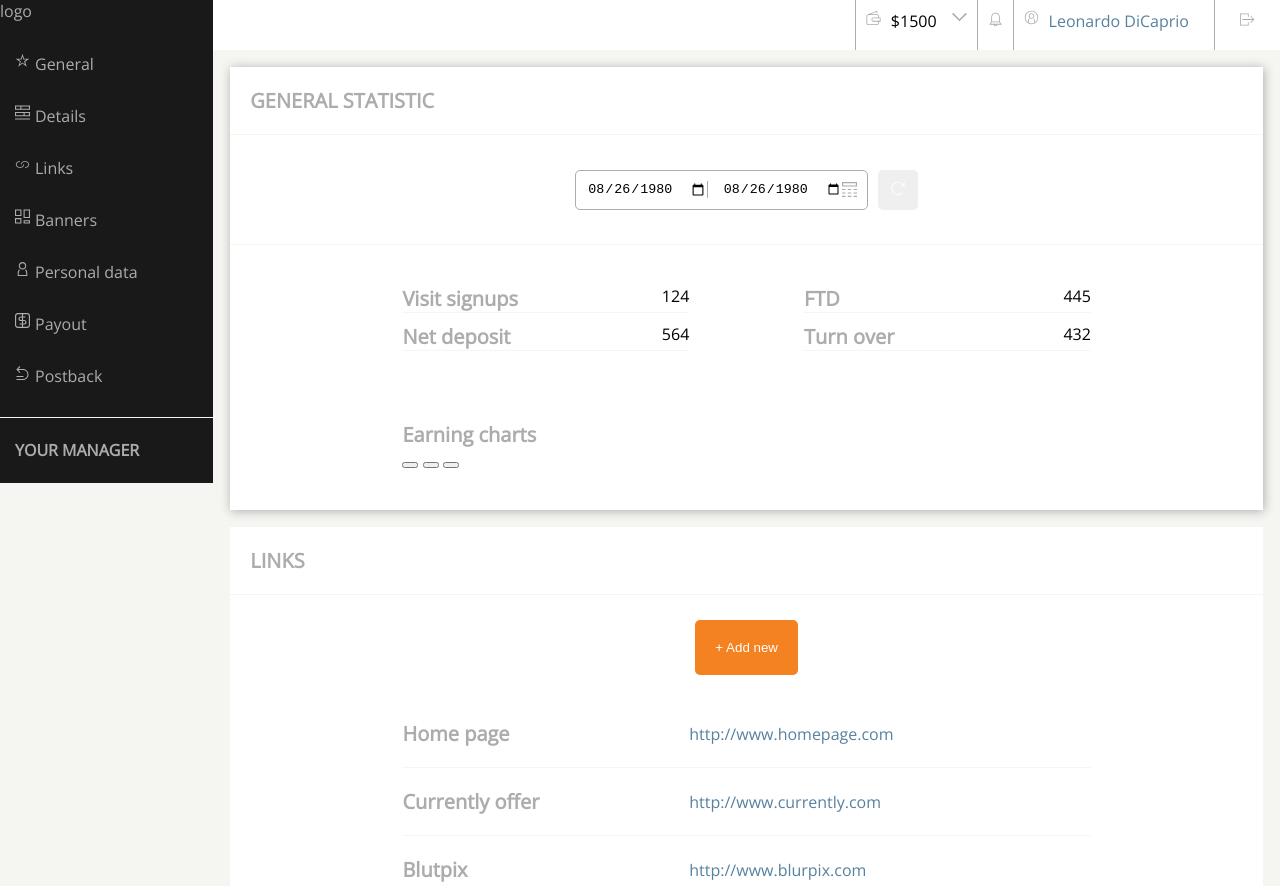
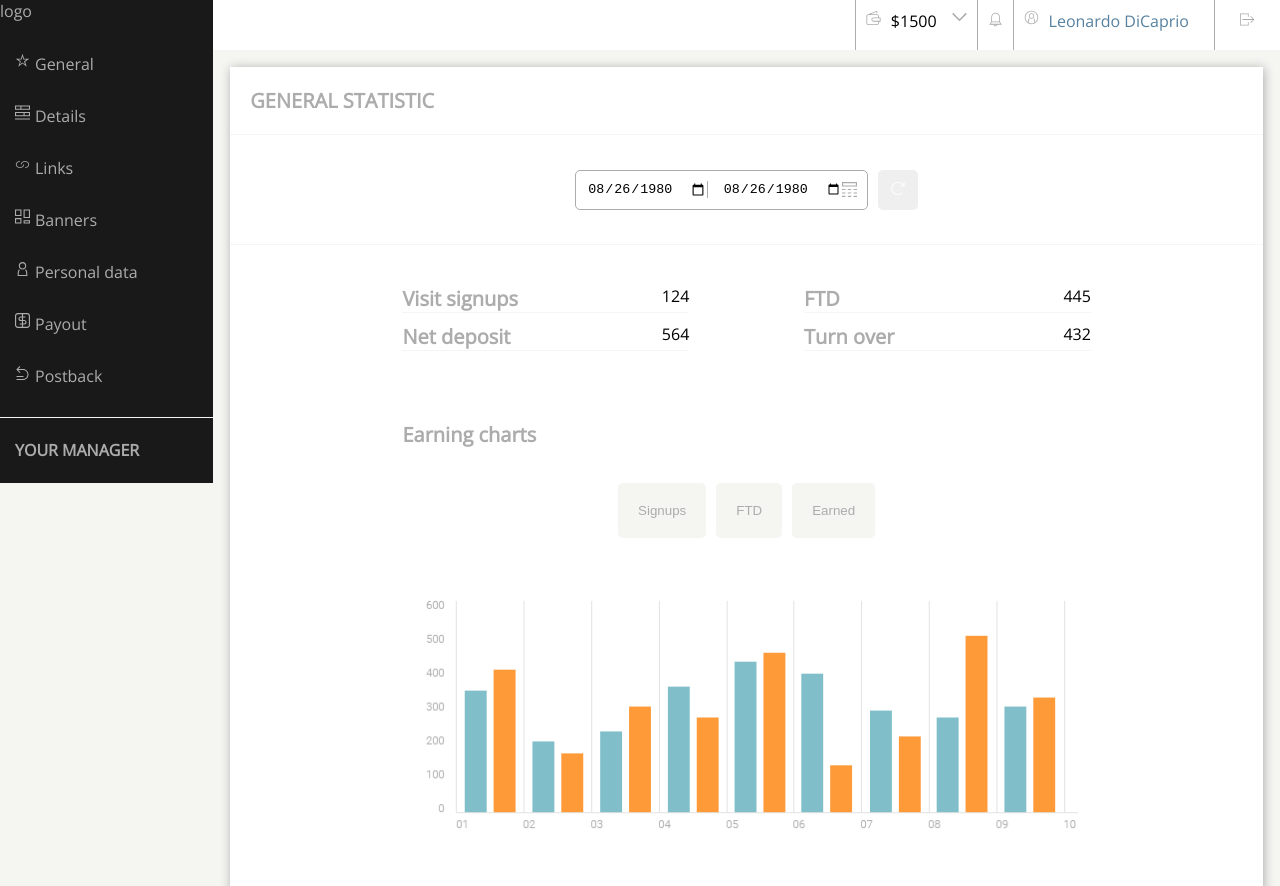
Before and after one commit to kamil-polanski/zadanie-9, a website: page index.html in a window 1280 px wide. Shown: the top 886 px of the page. Drawn offline with nearby package versions, Linux system fonts and the light colour scheme; files that its build step writes are made by us from their sources.

Commit message:
Modify section general statistic

```diff
--- a/index.html
+++ b/index.html
@@ -115,9 +115,14 @@
                     <div class="col-xs-8 col-s-8">
                         <div class="row">
                             <h3>Earning charts</h3>
-                            <button></button>
-                            <button></button>
-                            <button></button>
+                            <div class="flex-row">
+                                <button class="btn btn-large btn-grey">Signups</button>
+                                <button class="btn btn-large btn-grey">FTD</button>
+                                <button class="btn btn-large btn-grey">Earned</button>
+                            </div>
+                            <div >
+                                <img class="img" src="images/diagram.png">
+                            </div>
                         </div>
                     </div>
                 </div>
--- a/sass/components/components.scss
+++ b/sass/components/components.scss
@@ -20,11 +20,21 @@
     &:hover {
         border: 3px $orange solid;
         background-color: $white;
-        color: $orange
+        color: $orange;
+    }
+}
+.btn-grey {
+    background-color: $bg;
+    color: $light_grey;
+    border: 3px $bg solid;
+    &:hover {
+        border: 3px $white solid;
+        background-color: $white;
+        color: $blue;
     }
 }
 .btn-large {
-    margin: 25px 0;
+    margin: 25px 5px;
     padding: 17px;
 }
 
--- a/sass/sections/numbers.scss
+++ b/sass/sections/numbers.scss
@@ -5,16 +5,6 @@
   div {
     div {
       padding-top: 10px;
-      &:hover  {
-          color: $white;
-          background-color:$light_grey;
-          transition: 1s;
-          cursor: pointer;
-      }
-      &:hover h3 {
-          color: $white;
-          transition: 1s;
-      }
     }
   }
 }
--- a/sass/utilities/utilities.scss
+++ b/sass/utilities/utilities.scss
@@ -19,3 +19,6 @@ a {
   display: block;
   margin: 0 auto;
 }
+.img {
+  width: 100%;
+}
```
Also changed, not shown: images/diagram.PNG (added).
